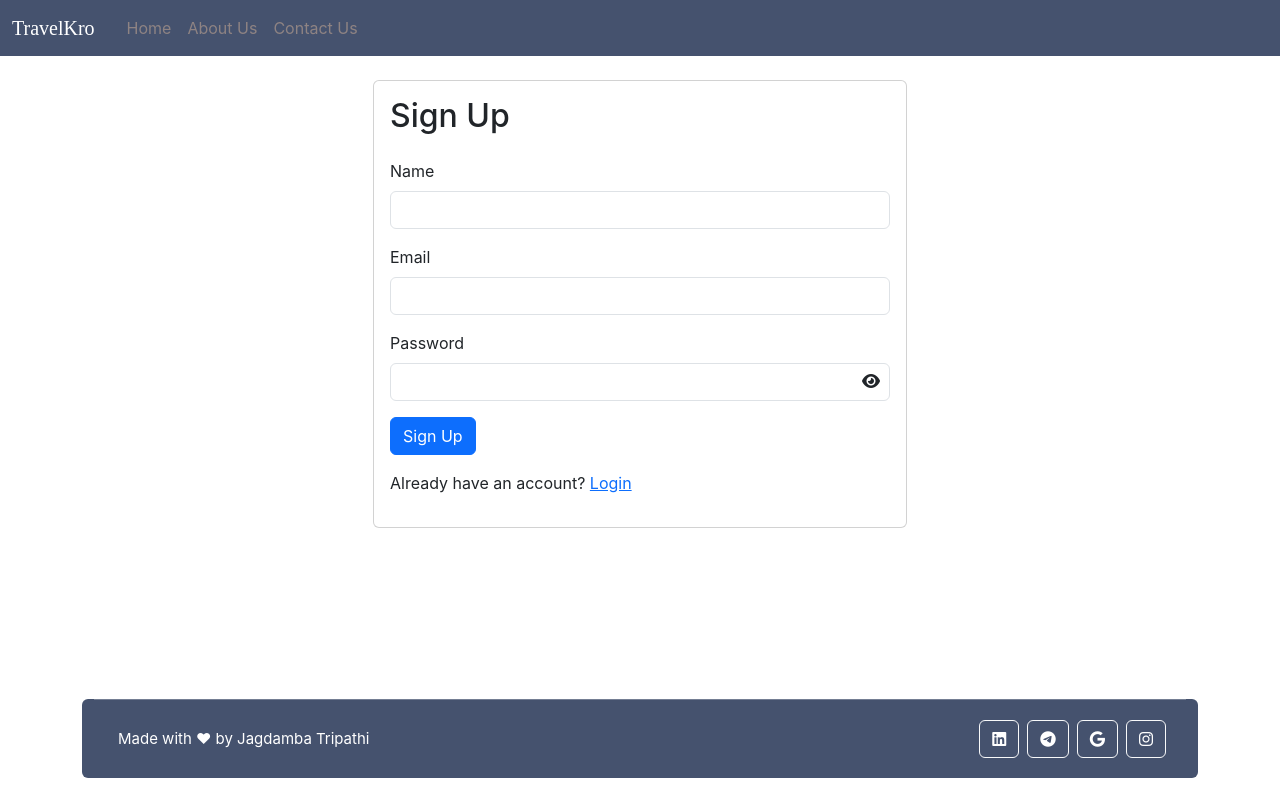
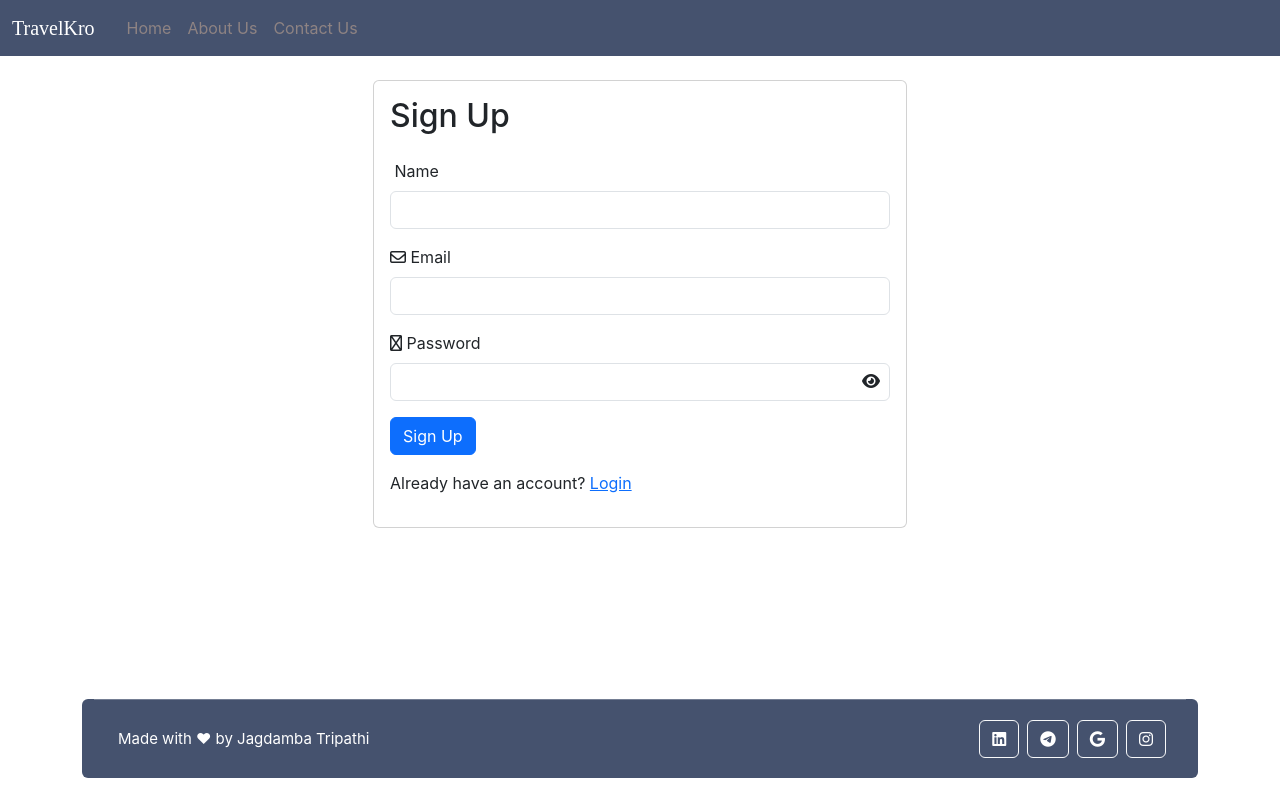
Before and after one commit to jagdtri2003/my-app, a React (Create React App) app: page /signup in a window 1280 px wide. Built offline with nearby package versions, Linux system fonts and the light colour scheme; no server answers; a web font is replaced by a local one.

Commit message:
added icons for email,name,password

```diff
--- a/src/components/ForgotPassword.js
+++ b/src/components/ForgotPassword.js
@@ -27,6 +27,7 @@ export default function ForgotPassword() {
                 ) : (
                   <form onSubmit={handleResetPassword}>
                     <div className="mb-3">
+                      <i className="fa-regular fa-envelope"></i>&nbsp;
                       <label htmlFor="email" className="form-label">Email</label>
                       <input
                         type="email"
--- a/src/components/Login.js
+++ b/src/components/Login.js
@@ -50,6 +50,7 @@ const Login = () => {
               <h2 className="card-title mb-4">Login</h2>
               <form onSubmit={handleLogin}>
                 <div className="mb-3">
+                  <i className="fa-regular fa-envelope"></i>&nbsp;
                   <label htmlFor="email" className="form-label">Email</label>
                   <input
                     type="email"
@@ -61,6 +62,7 @@ const Login = () => {
                   />
                 </div>
                 <div className="mb-3" style={{ position: "relative" }}>
+                  <i className="fa-regular fa-lock"></i>&nbsp;
                   <label htmlFor="password" className="form-label">Password</label>
                   <input
                     type="password"
--- a/src/components/Signup.js
+++ b/src/components/Signup.js
@@ -62,6 +62,7 @@ const Signup = () => {
               <h2 className="card-title mb-4">Sign Up</h2>
               <form onSubmit={handleSignup}>
                 <div className="mb-3">
+                  <i className="fa-regular fa-input-text"></i>&nbsp;
                   <label htmlFor="name" className="form-label">Name</label>
                   <input
                     type="text"
@@ -73,6 +74,7 @@ const Signup = () => {
                   />
                 </div>
                 <div className="mb-3">
+                  <i className="fa-regular fa-envelope"></i>&nbsp;
                   <label htmlFor="email" className="form-label">Email</label>
                   <input
                     type="email"
@@ -84,6 +86,7 @@ const Signup = () => {
                   />
                 </div>
                 <div className="mb-3" style={{ position: "relative" }}>
+                <i className="fa-regular fa-lock"></i>&nbsp;
                   <label htmlFor="password" className="form-label">Password</label>
                   <input
                     type="password"
@@ -92,7 +95,8 @@ const Signup = () => {
                     value={password}
                     onChange={(e) => setPassword(e.target.value)}
                     required
-                  /><i class={eye} id="show" onClick={togglePassword} style={{
+                  />
+                  <i className={eye} id="show" onClick={togglePassword} style={{
                     position: "absolute",
                     right: "10px",
                     top: "71%",
```
